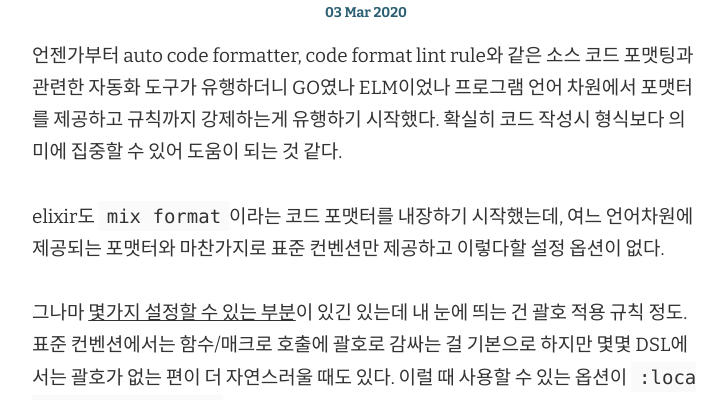
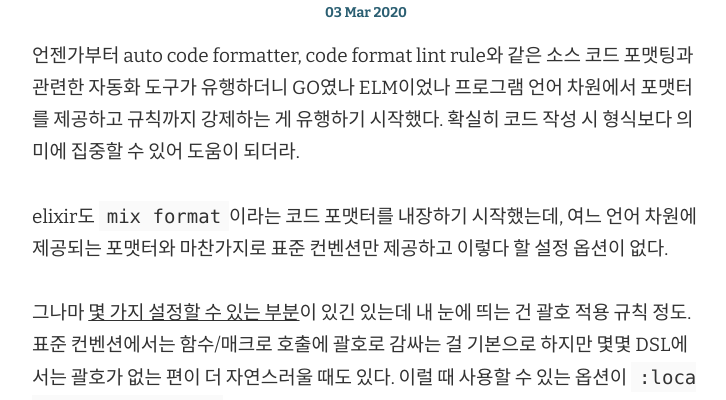
Before and after one commit to ragiragi/ragiragi.github.io, a Jekyll site: the page built from _posts/2020-03-03-mix-formatter.md, in a window 1280 px wide and 1400 px high. Shown: the part 167-567 px from the top of the window, without its empty margins (274-1000 px from the left). Built offline with Jekyll 4.4.1, drawn with Linux system fonts in a browser that asks for light colours; some of the changed text lies outside the part shown.

Commit message:
맞춤법 교정

```diff
--- a/_posts/2020-03-03-mix-formatter.md
+++ b/_posts/2020-03-03-mix-formatter.md
@@ -6,15 +6,15 @@ tags: [elixir, mix, formatter]
 
 언젠가부터 auto code formatter, code format lint rule와 같은 소스 코드
 포맷팅과 관련한 자동화 도구가 유행하더니 GO였나 ELM이었나 프로그램
-언어 차원에서 포맷터를 제공하고 규칙까지 강제하는게 유행하기
-시작했다. 확실히 코드 작성시 형식보다 의미에 집중할 수 있어 도움이
-되는 것 같다.
+언어 차원에서 포맷터를 제공하고 규칙까지 강제하는 게 유행하기
+시작했다. 확실히 코드 작성 시 형식보다 의미에 집중할 수 있어 도움이
+되더라.
 
 elixir도 `mix format`이라는 코드 포맷터를 내장하기 시작했는데, 여느
- 언어차원에 제공되는 포맷터와 마찬가지로 표준 컨벤션만 제공하고
- 이렇다할 설정 옵션이 없다.
+ 언어 차원에 제공되는 포맷터와 마찬가지로 표준 컨벤션만 제공하고
+ 이렇다 할 설정 옵션이 없다.
 
-그나마 [몇가지 설정할 수 있는
+그나마 [몇 가지 설정할 수 있는
 부분](https://hexdocs.pm/elixir/Code.html#format_string!/2-options)이
 있긴 있는데 내 눈에 띄는 건 괄호 적용 규칙 정도. 표준 컨벤션에서는 함수/매크로
 호출에 괄호로 감싸는 걸 기본으로 하지만 몇몇 DSL에서는 괄호가 없는
```
Also changed, not shown: other parts of _posts/2020-03-03-mix-formatter.md (+3 -3 lines).
